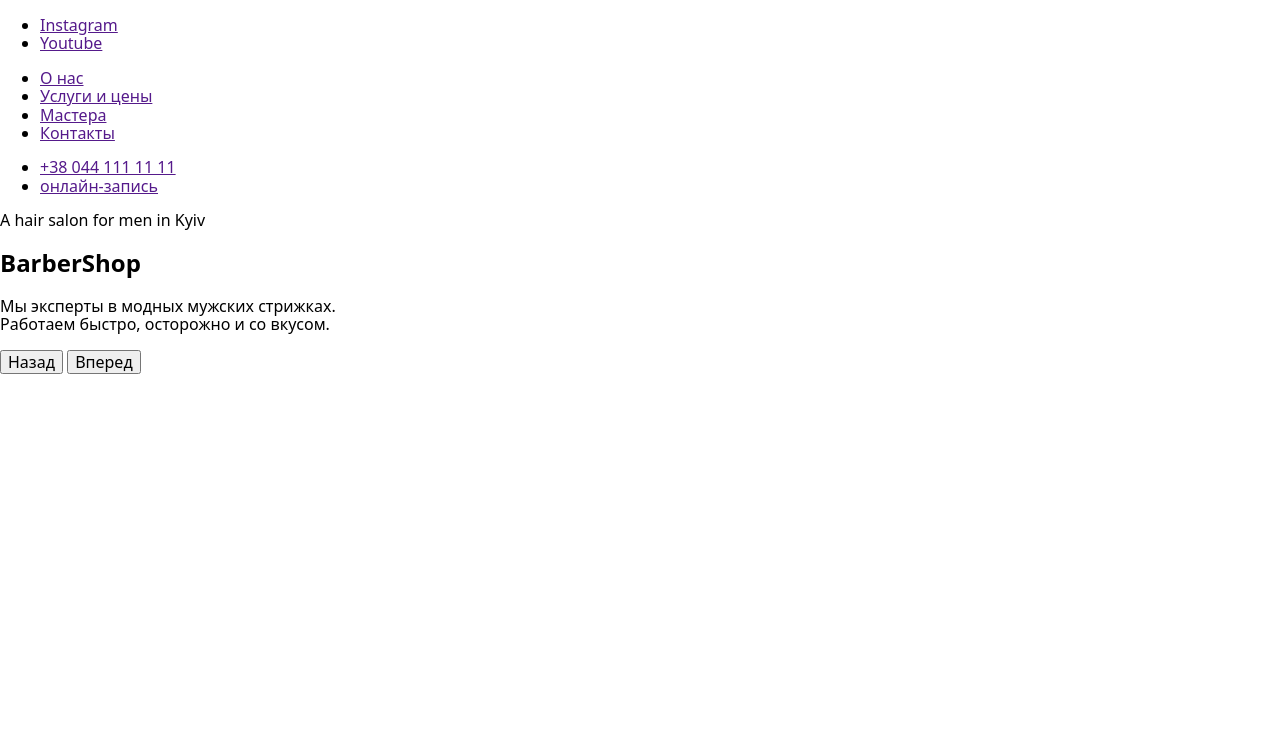
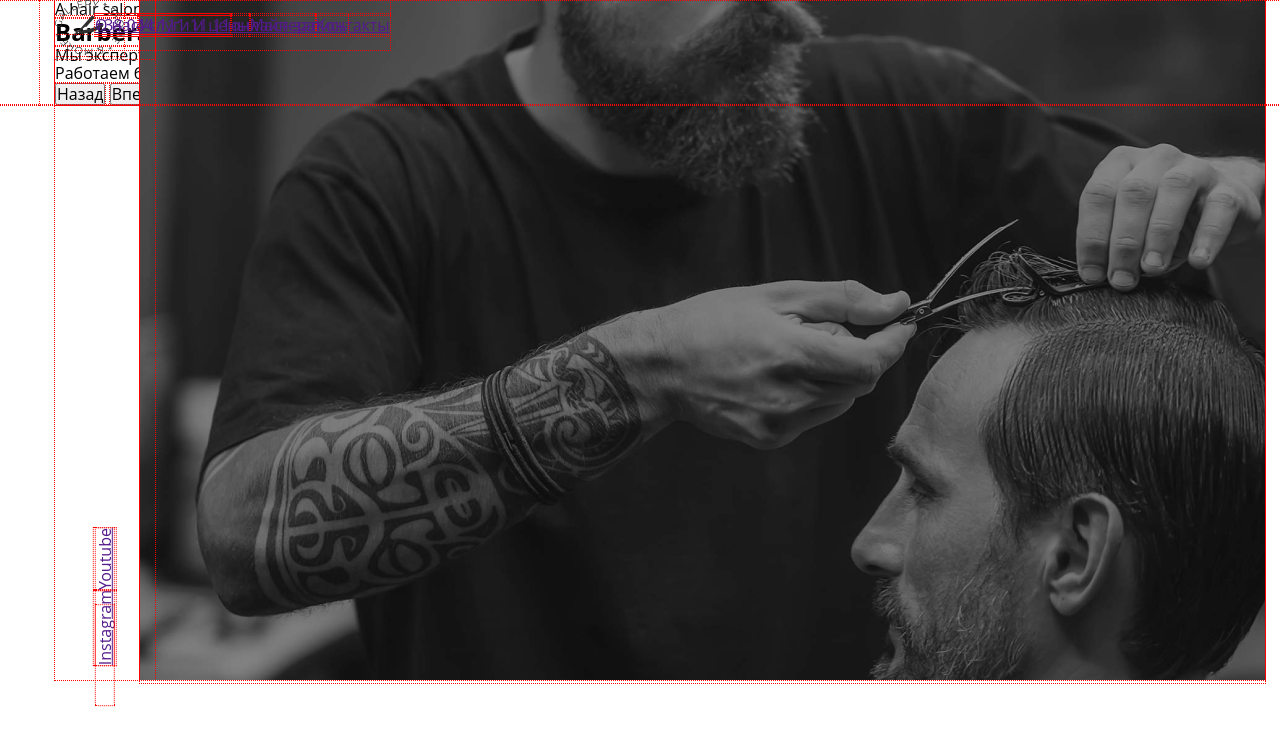
Before and after one commit to repro-tetris/barbershop, a plain HTML site: page index.html in a window 1280 px wide. Drawn offline with nearby package versions, Linux system fonts and the light colour scheme.

Commit message:
adding styles

```diff
--- a/css/style.css
+++ b/css/style.css
@@ -0,0 +1,79 @@
+* {
+  outline: 1px dotted red;
+}
+
+h1,
+h2,
+h3,
+h4,
+h5,
+h6,
+p,
+button {
+  margin: 0;
+  padding: 0;
+}
+
+ul {
+  list-style: none;
+}
+
+body,
+a {
+  font-family: "Open Sans", sans-serif;
+}
+
+.container {
+  width: 1200px;
+  padding: 0 15px;
+  margin: 0 auto;
+}
+
+/* #region HEADER */
+
+.side-block {
+  display: flex;
+  position: absolute;
+  height: 680px;
+  width: 100px;
+  flex-direction: column;
+  justify-content: space-between;
+}
+.social-list {
+  display: flex;
+  /* flex-direction: column; */
+  transform: rotate(270deg);
+}
+
+.header .container {
+  display: flex;
+}
+
+.nav {
+  position: absolute;
+  margin-right: auto;
+}
+
+.nav-list {
+  display: flex;
+}
+
+.contacts-list {
+  display: flex;
+  position: absolute;
+}
+
+/* #endregion */
+
+/* #region HERO */
+.hero .container {
+  position: relative;
+  z-index: -1;
+}
+.hero-thumb {
+  position: absolute;
+  top: 0;
+  left: 100px;
+}
+
+/* #endregion */
--- a/index.html
+++ b/index.html
@@ -16,8 +16,11 @@
   <body>
     <!-- #region HEADER -->
     <header class="header">
+      <div class="container">
         <div class="side-block">
-        <a href="" class="logo"></a>
+          <a href="" class="logo">
+            <img src="./Images/logo.svg" alt="" />
+          </a>
           <ul class="social-list">
             <li class="social-item">
               <a href="" class="social-link">Instagram</a>
@@ -42,7 +45,7 @@
               <nav-link><a href="" class="nav-link">Контакты</a></nav-link>
             </li>
           </ul>
-
+        </nav>
         <ul class="contacts-list">
           <li class="contacts-item">
             <a href="" class="contacts-link">+38 044 111 11 11</a>
@@ -51,12 +54,16 @@
             <a href="" class="contacts-link">онлайн-запись</a>
           </li>
         </ul>
-      </nav>
+      </div>
     </header>
     <!-- #endregion -->
     <main class="main">
       <!-- #region HERO -->
       <section class="hero">
+        <div class="container">
+          <div class="hero-thumb">
+            <img src="./Images/slider-img-3.jpg" alt="" class="hero-img" />
+          </div>
           <div class="hero-title">
             <p>A hair salon for men in Kyiv</p>
             <h1>BarberShop</h1>
@@ -65,10 +72,10 @@
               Работаем быстро, осторожно и со вкусом.
             </p>
           </div>
-
           <div class="hero-buttons">
             <button class="hero-backward">Назад</button>
             <button class="hero-forward">Вперед</button>
+          </div>
         </div>
       </section>
       <!-- #endregion -->
```
Also changed, not shown: Images/logo.svg (added), Images/slider-img-3.jpg (added). Lines whose indentation alone changed are shown as unchanged.
